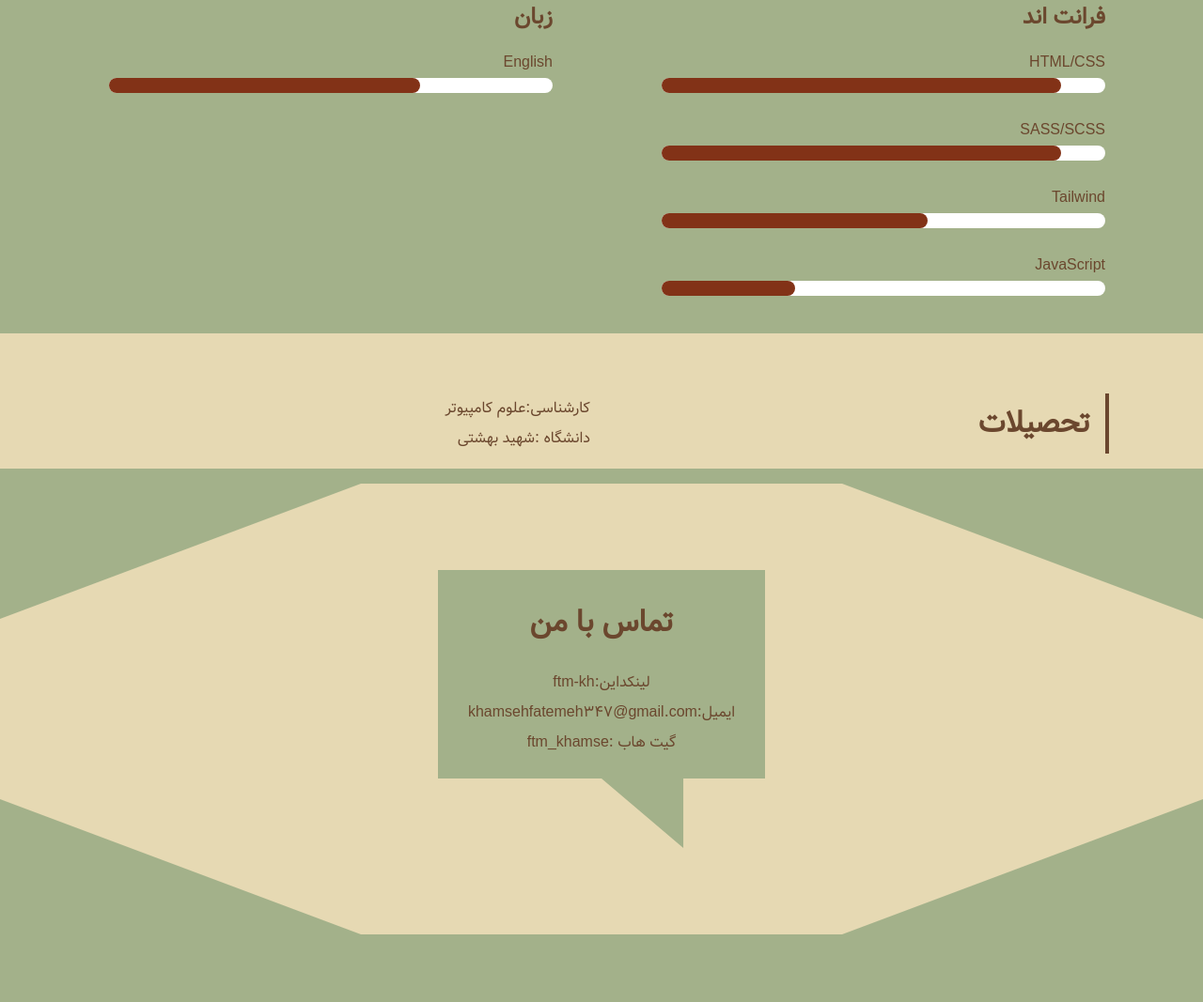
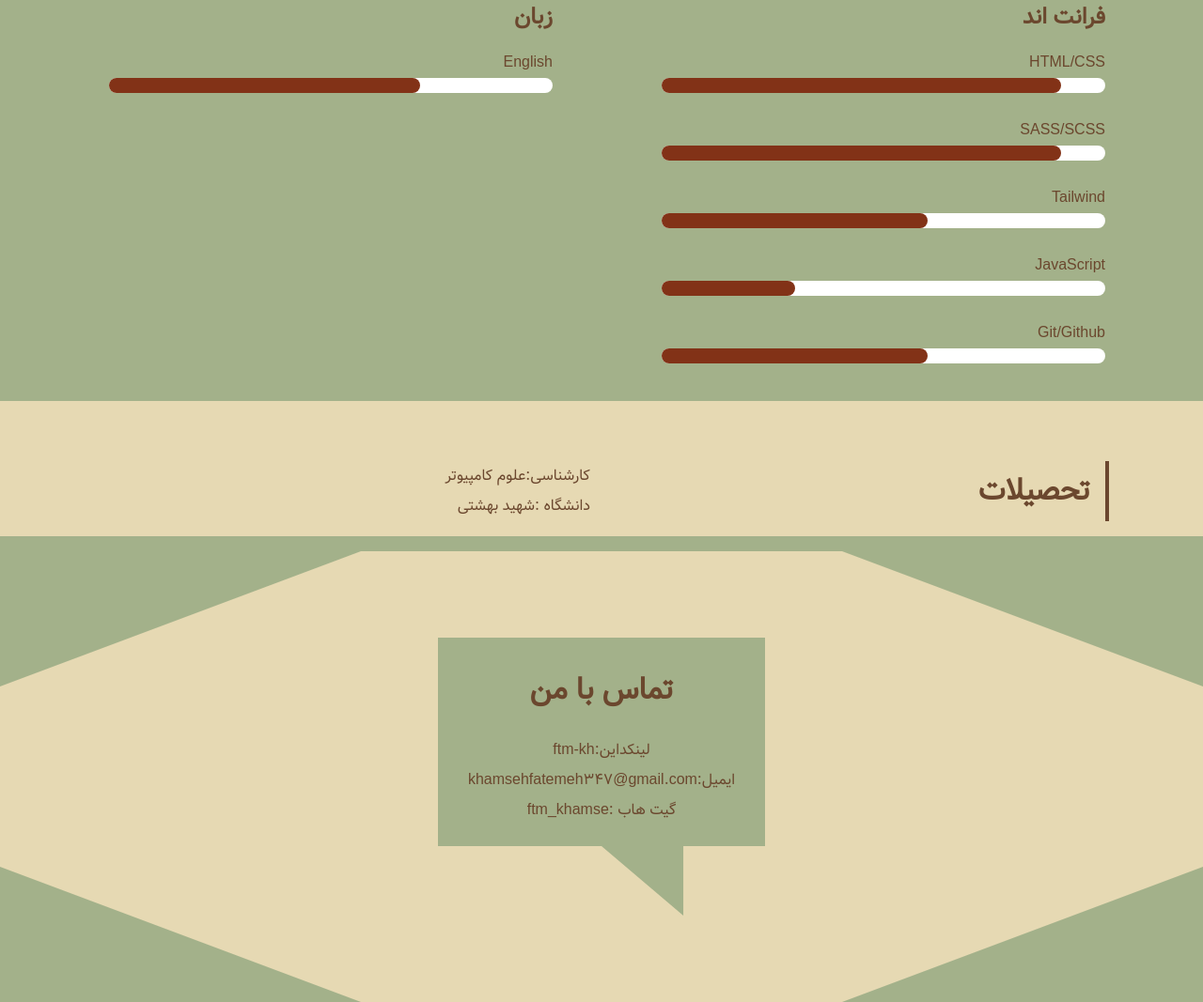
Before and after one commit to ftm-khamse/portfolio, a plain HTML site: page index.html in a window 1280 px wide. Shown: the part 917-1984 px from the top of the page at 94% size. Before the commit the page ends 1912 px from the top, so only its background shows below. Drawn offline with Linux system fonts and the light colour scheme; files whose address does not match are found by name.

Commit message:
add git skill

```diff
--- a/index.html
+++ b/index.html
@@ -120,6 +120,13 @@
                 <div class="skill__value skill__value-30"></div>
                 </div>
             </div>
+
+            <div class="skill__skills">
+                <p>Git/Github</p>
+                <div class="skill__skills-container">
+                <div class="skill__value skill__value-60"></div>
+                </div>
+            </div>
             </article>
 
             <article  class="skill__info">
```
